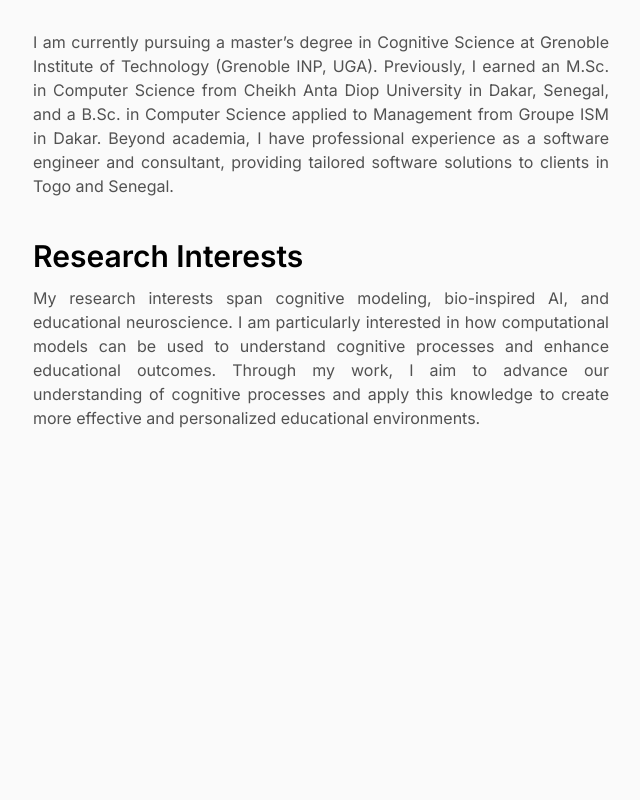
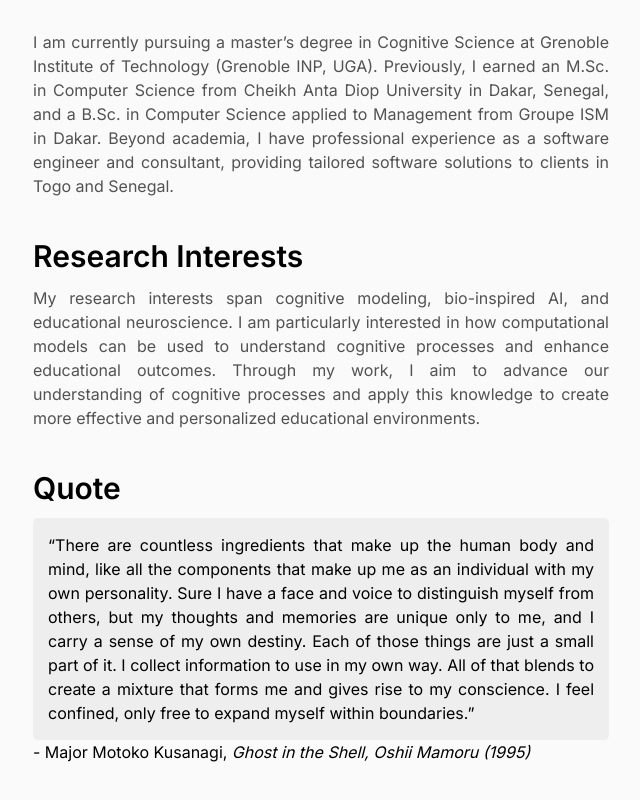
Before and after one commit to 0eix/0eix.github.io, a Next.js app: page / in a window 1280 px wide. Shown: the part 286-1086 px from the top of the page, without its empty margins (319-959 px from the left). Before the commit the page ends 800 px from the top, so only its background shows below. Built offline with nearby package versions, Linux system fonts and the light colour scheme.

Commit message:
add quote

```diff
--- a/app/globals.css
+++ b/app/globals.css
@@ -112,3 +112,25 @@ table {
 .title {
   text-wrap: balance;
 }
+
+p {
+    text-align: justify;
+}
+
+blockquote {
+    margin: 0;
+}
+
+blockquote p {
+    padding: 15px;
+    background: #eee;
+    border-radius: 5px;
+}
+
+blockquote p::before {
+    content: '\201C';
+}
+
+blockquote p::after {
+    content: '\201D';
+}
--- a/app/page.js
+++ b/app/page.js
@@ -5,6 +5,7 @@ import ProjectSection from "@/components/ProjectSection";
 import PublicationsSection from "@/components/SelectedPublicationsSection";
 import bibtex from "@/data/bib/Publications.bib";
 import { homepageSection } from "@/website.config";
+import QuoteSection from "@/components/QuoteSection";
 
 export default function Page() {
   return (
@@ -13,6 +14,7 @@ export default function Page() {
         <>
           <AboutSection />
           <InterestsSection />
+          <QuoteSection />
         </>
       )}
       {/*{homepageSection.NewsSection && <NewsSection />}*/}
--- a/components/InterestsSection.js
+++ b/components/InterestsSection.js
@@ -1,11 +1,11 @@
 import React from "react";
 import InterestsMd from "@/data/home/Interests.mdx";
 
-export default function NewsSection() {
+export default function InterestSection() {
   return (
     <section className="flex flex-col gap-3">
       <h1 className="text-3xl font-semibold">Research Interests</h1>
-      <div className="flex flex-col gap-2 text-justify">
+      <div className="flex flex-col gap-2">
       <InterestsMd/>
       </div>
     </section>
--- /dev/null
+++ b/components/QuoteSection.js
@@ -0,0 +1,13 @@
+import React from "react";
+import Quote from "@/data/home/Quote";
+
+export default function QuoteSection() {
+  return (
+    <section className="flex flex-col gap-3">
+      <h1 className="text-3xl font-semibold">Quote</h1>
+      <div className="flex flex-col gap-2">
+        <Quote />
+      </div>
+    </section>
+);
+}
--- /dev/null
+++ b/data/home/Quote.jsx
@@ -0,0 +1,17 @@
+import React from "react";
+
+export default function Quote() {
+    return (<blockquote>
+            <p>There are countless ingredients that make up the human body and mind, like all the components that make
+                up
+                me as an individual with my own personality. Sure I have a face and voice to distinguish myself from
+                others,
+                but my thoughts and memories are unique only to me, and I carry a sense of my own destiny. Each of those
+                things are just a small part of it. I collect information to use in my own way. All of that blends to
+                create
+                a mixture that forms me and gives rise to my conscience. I feel confined, only free to expand myself
+                within
+                boundaries.</p>
+            <footer>- Major Motoko Kusanagi, <cite>Ghost in the Shell, Oshii Mamoru (1995)</cite></footer>
+        </blockquote>)
+}
--- a/next.config.mjs
+++ b/next.config.mjs
@@ -1,4 +1,8 @@
 import createMDX from "@next/mdx";
+import remarkGfm from 'remark-gfm';
+import remarkParse from "remark-parse";
+import rehypeStringify from "rehype-stringify";
+import remarkRehype from "remark-rehype";
 
 /** @type {import('next').NextConfig} */
 const nextConfig = {
@@ -20,7 +24,10 @@ const nextConfig = {
 };
 
 const withMDX = createMDX({
-  // Add markdown plugins here, as desired
+    options: {
+        remarkPlugins: [remarkGfm, remarkParse, remarkRehype],
+        rehypePlugins: [rehypeStringify],
+    },
 });
 
 // Merge MDX config with Next.js config
--- a/package.json
+++ b/package.json
@@ -32,6 +32,10 @@
     "next-themes": "^0.3.0",
     "react": "^18.3.1",
     "react-dom": "^18.3.1",
+    "rehype-stringify": "^10.0.0",
+    "remark-gfm": "^4.0.0",
+    "remark-parse": "^11.0.0",
+    "remark-rehype": "^11.1.0",
     "sugar-high": "^0.6.1",
     "tailwind-merge": "^2.3.0",
     "tailwindcss-animate": "^1.0.7"
```
Also changed, not shown: components/AboutSection.js (+1 -1 lines), 1 other file (tests, documents, lock files or other folders).
